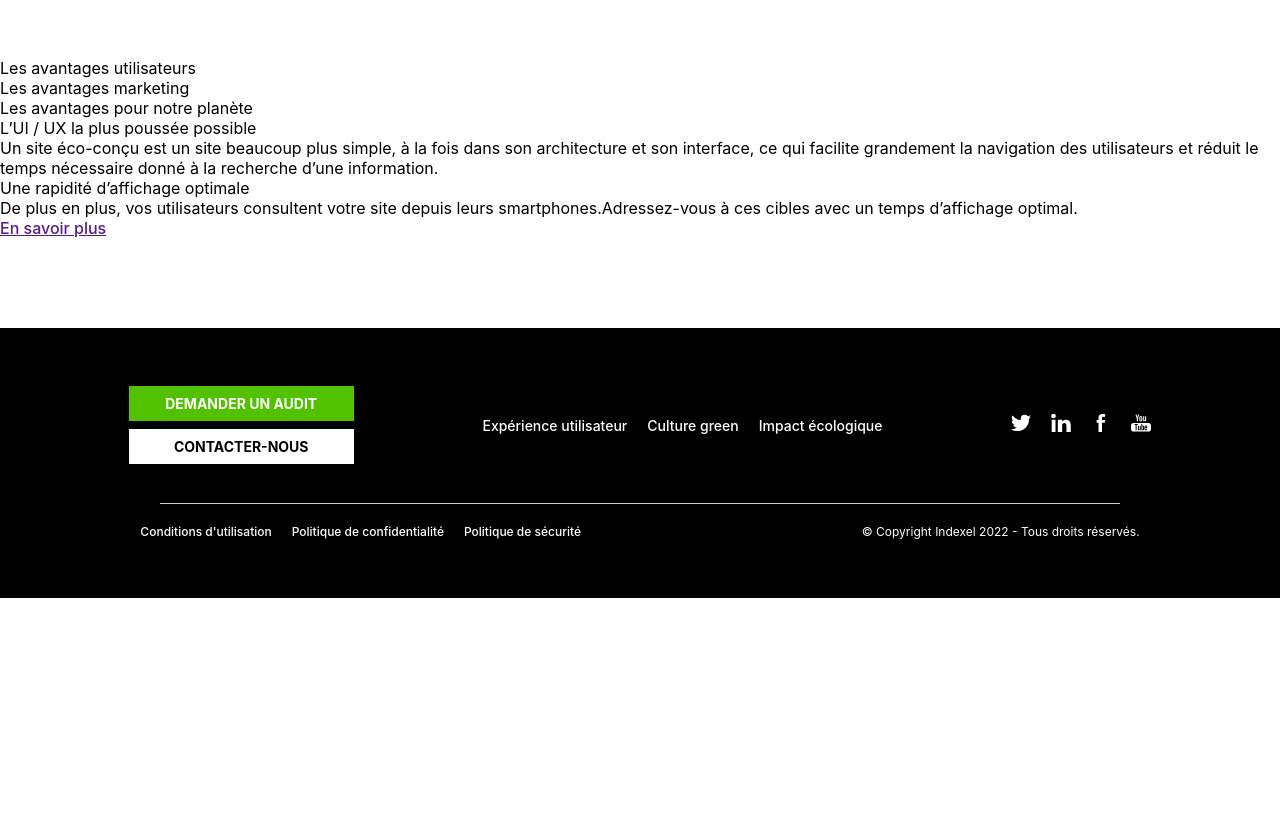
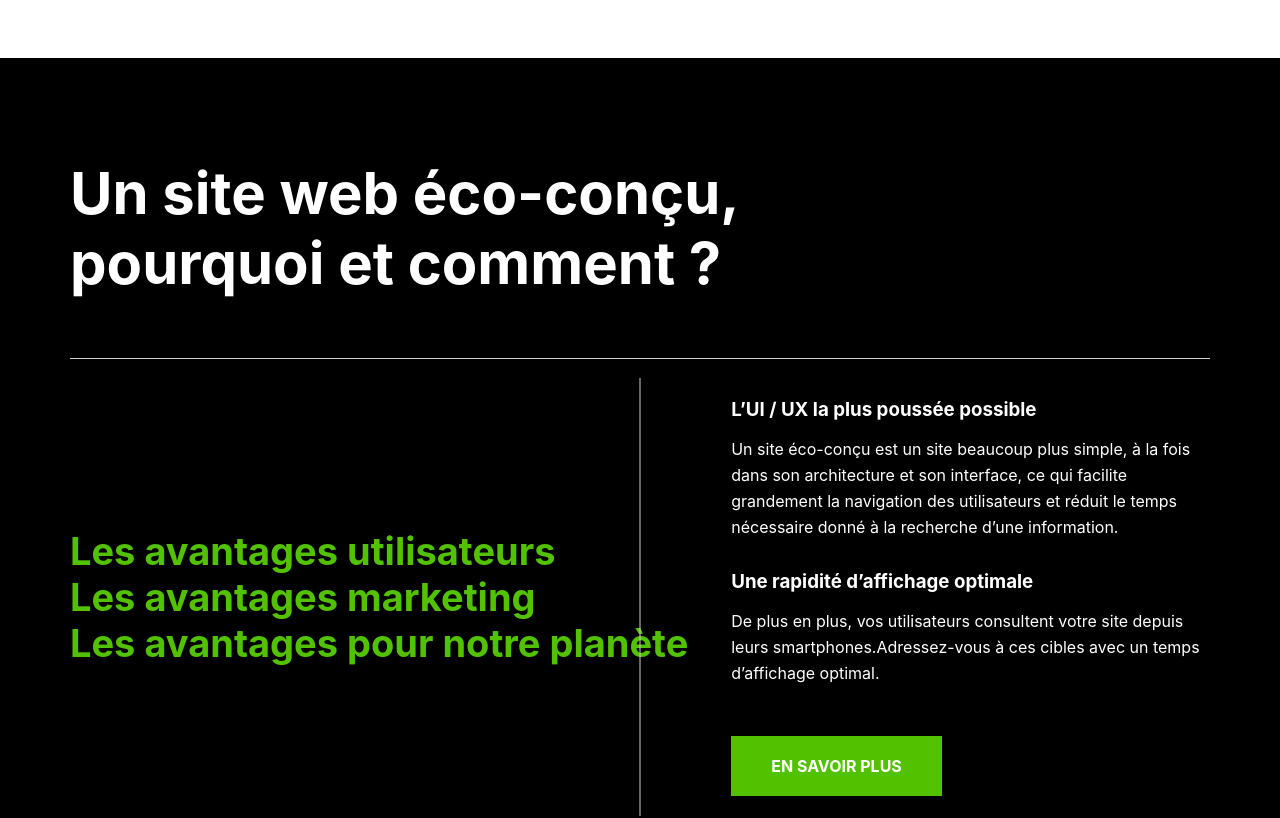
Before and after one commit to Indexel/gatsby_forestry, a Gatsby site: page / in a window 1280 px wide. Shown: the part 1440-2258 px from the top of the page. Before the commit the page ends 2038 px from the top, so only its background shows below. Built offline with nearby package versions, Linux system fonts and the light colour scheme; Gatsby itself is replaced by a stand-in of ours.

Commit message:
Add css table

```diff
--- /dev/null
+++ b/src/assets/css/table.css
@@ -0,0 +1,66 @@
+/* DEKSTOP TABLE */
+
+.section-table {
+  padding: 100px 0;
+  background-color: #000;
+  color: #fff;
+}
+.container-table {
+  margin: 0 70px;
+}
+.title-table {
+  width: 65%;
+  padding-bottom: 60px;
+  font-size: 58px;
+  font-weight: bold;
+}
+.content-update-table p {
+  color: #52c200;
+  font-size: 38px;
+  font-weight: bold;
+}
+.content-table {
+  position: relative;
+  display: flex;
+  flex-direction: row;
+  justify-content: space-between;
+  align-items: center;
+  padding-top: 40px;
+}
+.content-table::after {
+  content: '';
+  position: absolute;
+  top: 0px;
+  width: 100%;
+  height: 1px;
+  background-color: #cecece;
+}
+.content-table::before {
+  content: '';
+  position: absolute;
+  left: 50%;
+  transform: translateX(-50%);
+  width: 1px;
+  height: 100%;
+  background-color: #cecece;
+}
+.content-text-table {
+  width: 42%;
+}
+.content-text-table h3 {
+  margin-bottom: 15px;
+}
+.content-text-table p {
+  line-height: 26px;
+  margin-bottom: 30px;
+}
+.content-text-table a {
+  display: inline-block;
+  color: #fff;
+  background-color: #52c200;
+  font-weight: bold;
+  padding: 20px 40px;
+  text-transform: uppercase;
+  text-decoration: none;
+  margin-top: 20px;
+}
--- a/src/components/layout.js
+++ b/src/components/layout.js
@@ -15,9 +15,7 @@ const Layout = ({ children }) => {
   return (
     <>
       <Header />
-      <div>
-        <main>{children}</main>
-      </div>
+      <main>{children}</main>
       <Footer />
     </>
   );
--- a/src/components/sections/table.js
+++ b/src/components/sections/table.js
@@ -1,32 +1,37 @@
 import * as React from 'react';
 import { Link } from 'gatsby';
+import '../../assets/css/table.css';
 
 const Table = () => {
   return (
     <section className="section-table">
       <div className="container-table">
-        <h2 className="title-table"></h2>
+        <h2 className="title-table">
+          Un site web éco-conçu, pourquoi et comment ?
+        </h2>
+        <div className="content-table">
           <div className="content-update-table">
             <p>Les avantages utilisateurs</p>
             <p>Les avantages marketing</p>
             <p>Les avantages pour notre planète</p>
           </div>
           <div className="content-text-table">
-          <p>L’UI / UX la plus poussée possible</p>
+            <h3>L’UI / UX la plus poussée possible</h3>
             <p>
               Un site éco-conçu est un site beaucoup plus simple, à la fois dans
               son architecture et son interface, ce qui facilite grandement la
-            navigation des utilisateurs et réduit le temps nécessaire donné à la
-            recherche d’une information.
+              navigation des utilisateurs et réduit le temps nécessaire donné à
+              la recherche d’une information.
             </p>
-          <p>Une rapidité d’affichage optimale</p>
+            <h3>Une rapidité d’affichage optimale</h3>
             <p>
-            De plus en plus, vos utilisateurs consultent votre site depuis leurs
-            smartphones.Adressez-vous à ces cibles avec un temps d’affichage
-            optimal.
+              De plus en plus, vos utilisateurs consultent votre site depuis
+              leurs smartphones.Adressez-vous à ces cibles avec un temps
+              d’affichage optimal.
             </p>
+            <Link to="">En savoir plus</Link>
           </div>
-        <Link to="">En savoir plus</Link>
+        </div>
       </div>
     </section>
   );
```
Lines whose indentation alone changed are shown as unchanged.
